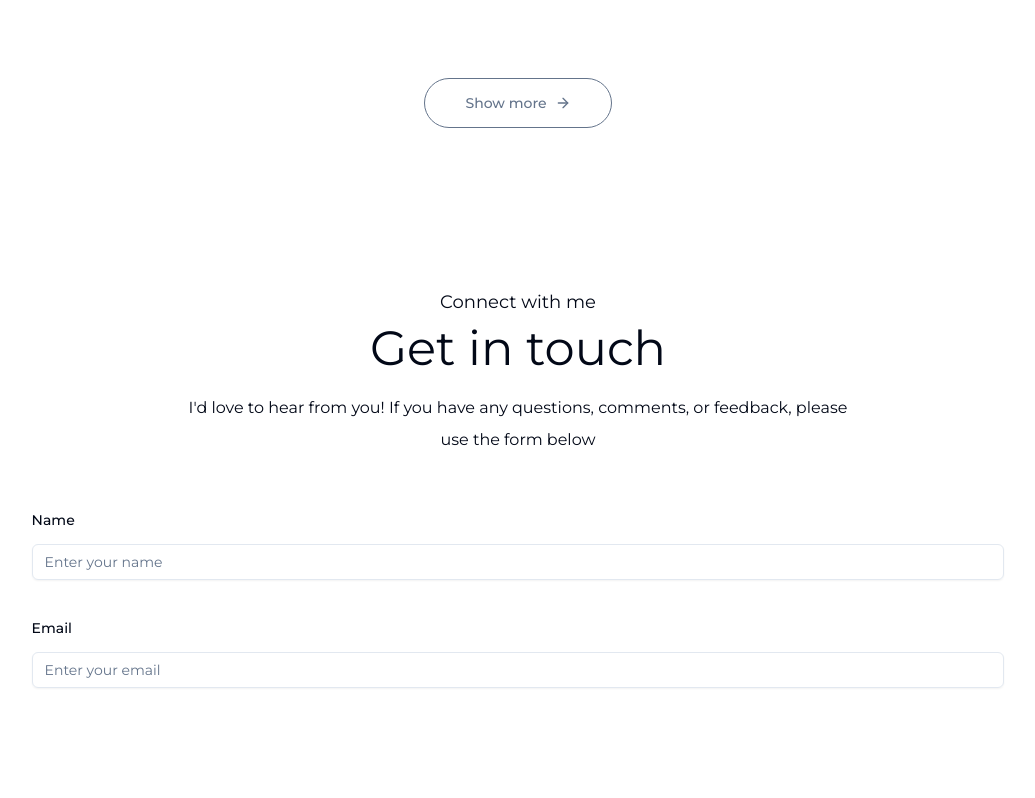
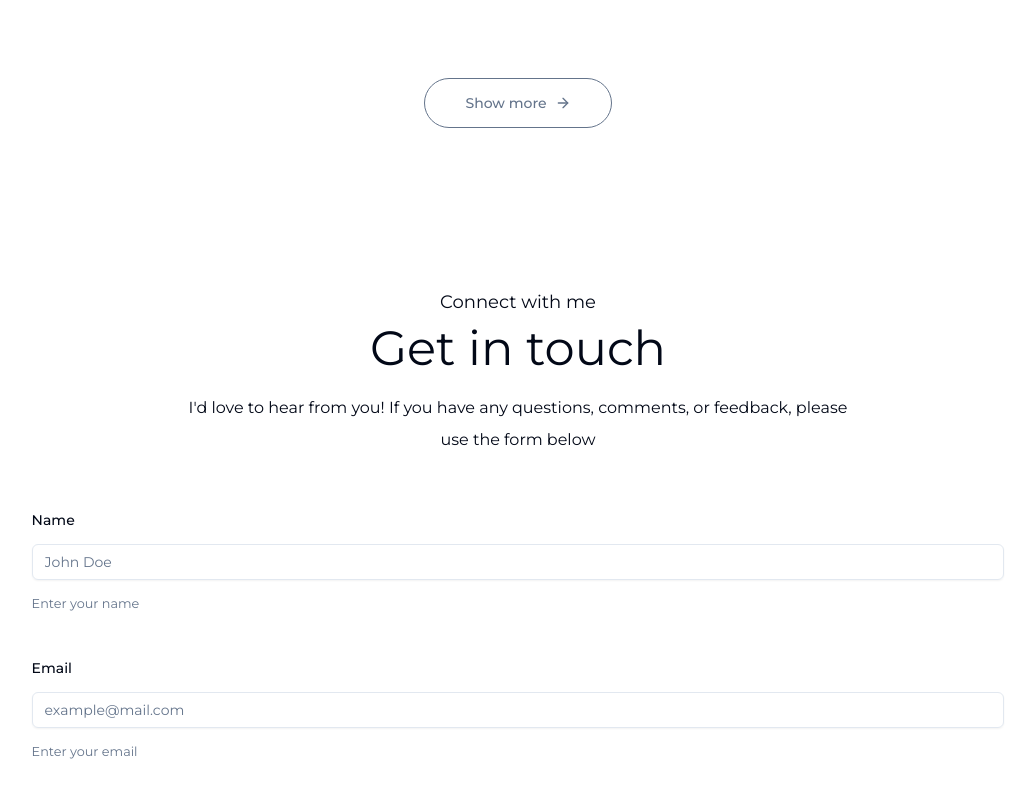
Before and after one commit to narandza/portfolio, a Next.js app: page / in a window 1280 px wide. Shown: the part 2954-3752 px from the top of the page, without its empty margins (122-1157 px from the left). Before the commit the page ends 3682 px from the top, so only its background shows below. Built offline with nearby package versions, Linux system fonts and the light colour scheme.

Commit message:
add form field descriptions

```diff
--- a/src/app/(main)/contact.tsx
+++ b/src/app/(main)/contact.tsx
@@ -4,6 +4,7 @@ import { z } from "zod";
 import {
   Form,
   FormControl,
+  FormDescription,
   FormField,
   FormItem,
   FormLabel,
@@ -44,8 +45,9 @@ export const Contact = () => {
               <FormItem>
                 <FormLabel>Name</FormLabel>
                 <FormControl>
-                  <Input placeholder="Enter your name" {...field} />
+                  <Input placeholder="John Doe" {...field} />
                 </FormControl>
+                <FormDescription>Enter your name</FormDescription>
                 <FormMessage />
               </FormItem>
             )}
@@ -57,8 +59,9 @@ export const Contact = () => {
               <FormItem>
                 <FormLabel>Email</FormLabel>
                 <FormControl>
-                  <Input placeholder="Enter your email" {...field} />
+                  <Input placeholder="example@mail.com" {...field} />
                 </FormControl>
+                <FormDescription>Enter your email</FormDescription>
                 <FormMessage />
               </FormItem>
             )}
```
